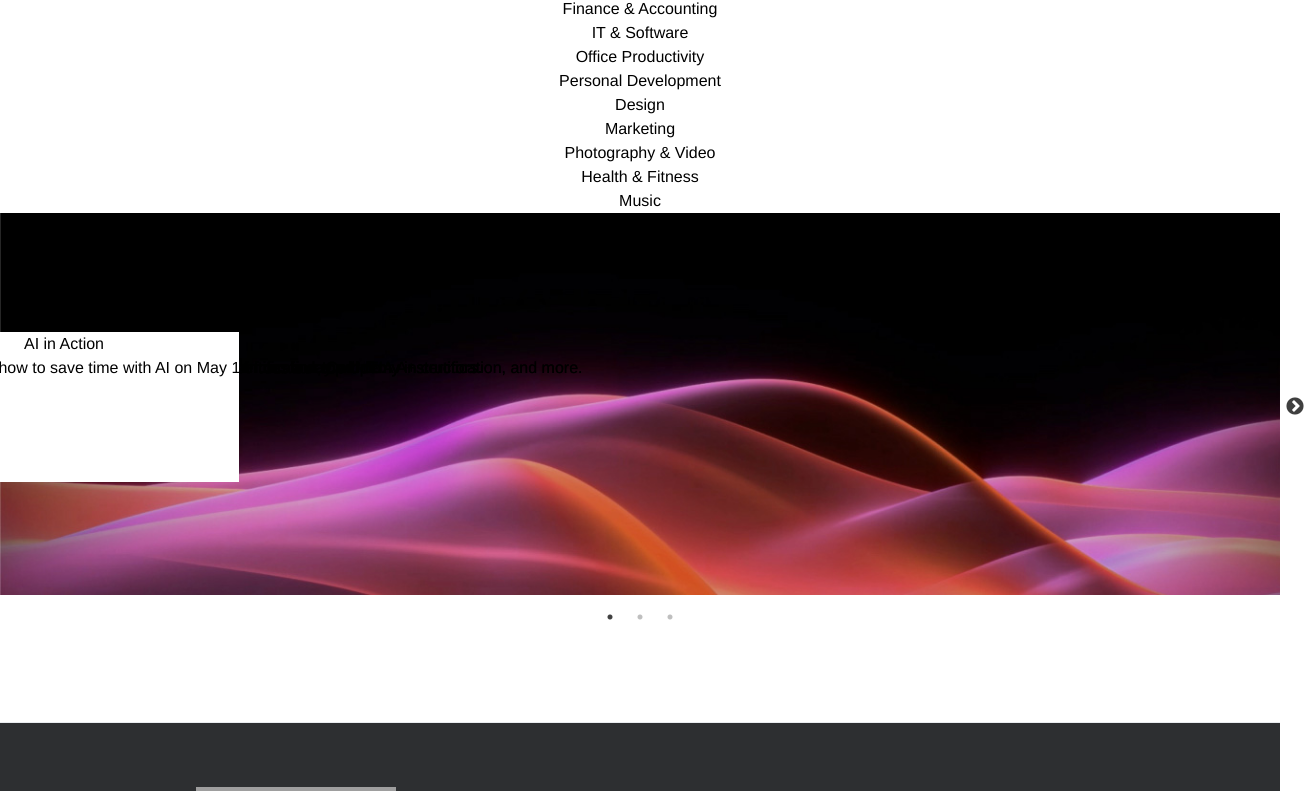
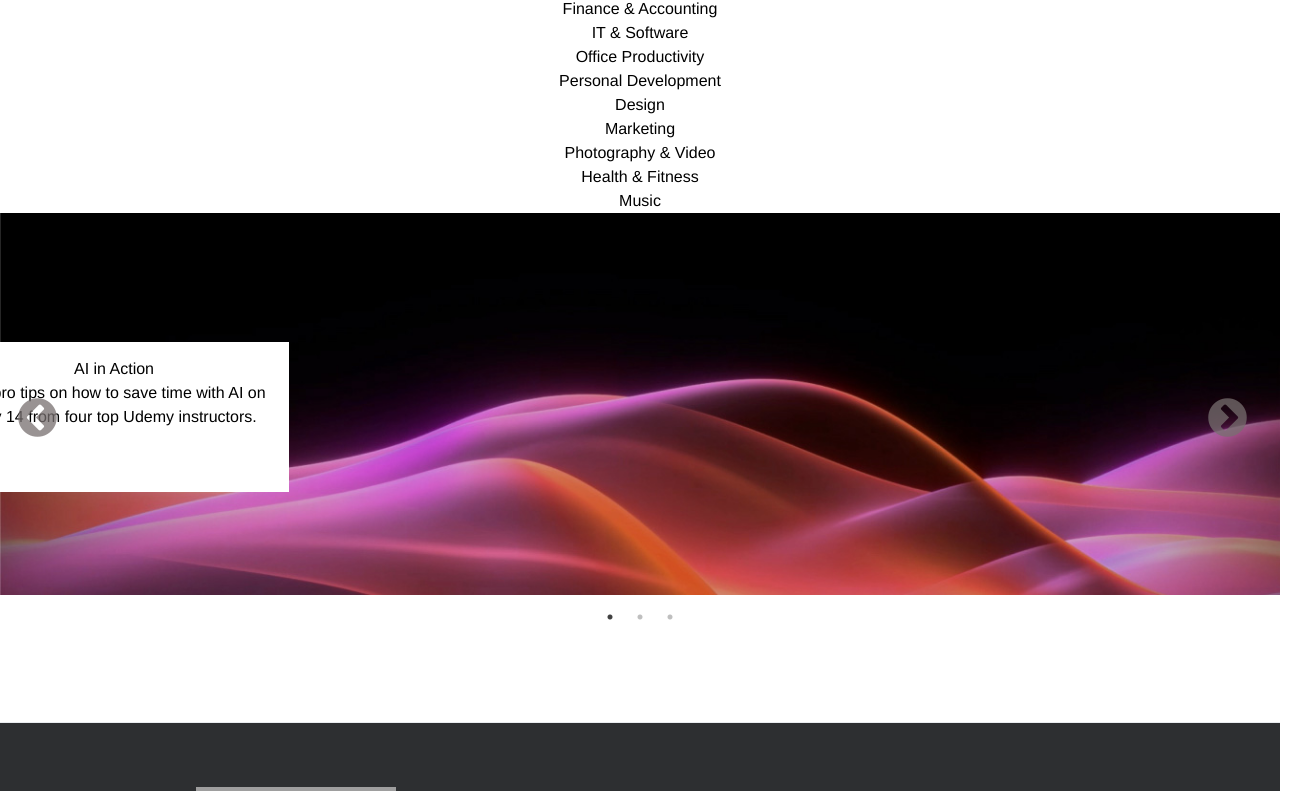
Before and after one commit to Liya-st/Udemy-Clone, a React (Vite) app in the folder Frontend/: page / in a window 1280 px wide. Shown: the part 508-1299 px from the top of the page, 1305 px wide, since content can reach past the window. Built offline with nearby package versions, Linux system fonts and the light colour scheme; grey boxes are pictures that could not be loaded.

Commit message:
Updated Slider.css

```diff
--- a/Frontend/src/Components/Scrollhome.jsx
+++ b/Frontend/src/Components/Scrollhome.jsx
@@ -40,14 +40,14 @@ export const Scrollhome = () => {
   ]
   return (
     <div className='w-[70wv] h-[60vh] bg-white mt-0  '>
-      <div className='mt-0 h-full pl-[40px] pr-[40px]'>
+      <div className='mt-0 h-full pl-[50px] pr-[60px]'>
         <Slider {...Settings}>
           {Data.map((d, index) => (
             <div key={index} className='w-[100%] relative'>
               <img className='h-full w-full ' src={d.img} />
               <div className="text-box " style={{
                 position: 'absolute', top: '50%', left: '15%', transform: 'translate(-50%, -50%)',
-                textAlign: 'center', width: '350px', height: '150px', backgroundColor: 'white', textOverflow: 'inherit'
+                textAlign: 'center', width: '350px', height: '150px', backgroundColor: 'white', textOverflow: 'inherit', textWrap: 'wrap', padding: '15px', margin: '10px', marginLeft: '50px'
               }}>
                 <h2 className='text-black  font-bold  font-weight-800 text-xl'>{d.header}</h2>
                 <p>{d.par}</p>
--- a/Frontend/src/Components/Slider.css
+++ b/Frontend/src/Components/Slider.css
@@ -1,15 +1,25 @@
-/* styles.css */
-/* Customizing the navigation buttons */
 .slick-prev:before,
 .slick-next:before {
-    color: black;
+    color: rgb(119, 111, 111);
+    font-size: 45px;
+    z-index: 1;
+}
+.slick-prev
+{
+    margin-left: 40px;
+}
+.slick-next {
+    margin-right: 80px;
 }
 
-.slick-prev,
-.slick-next {
-    color:black;
-    border-radius: 50%;
-    height: 30px;
-    width: 20px;
+.slick-next,.slick-prev {
+    color: rgb(119, 111, 111);
+        border-radius: 50%;
+
+    z-index: 1;
+}
+
+.slick-slider {
+    z-index: 0;
 
 }
```
